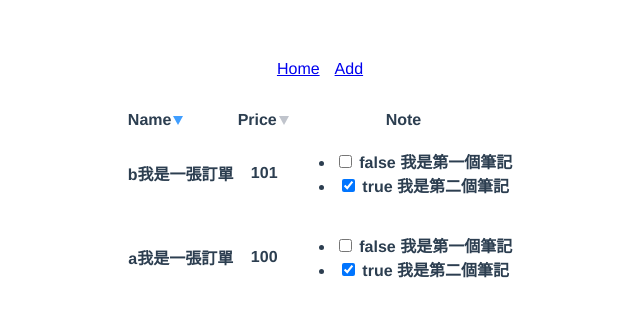
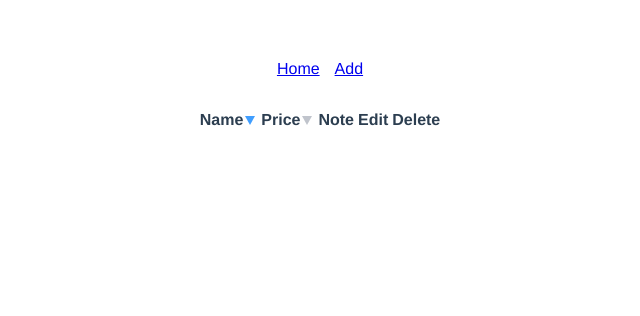
Before and after one commit to Wei12345/inquartik.interview.front-end, a Vue app: page / in a window 1280 px wide. Shown: the top 316 px of the page, without its empty margins (320-960 px from the left). Built offline with nearby package versions, Linux system fonts and the light colour scheme.

Commit message:
feat: add order-edit and order-delete

```diff
--- a/src/pages/Home/Index.vue
+++ b/src/pages/Home/Index.vue
@@ -1,35 +1,13 @@
 <template>
-  <OrderList class="order-list" v-model:orders="orders"/>
+  <OrderList class="order-list" v-model:orders="orders" @update:orders="updatedOrders"/>
 </template>
 
 <script>
 import { ref } from 'vue'
 
 import { ORDER_LOCAL_STORAGE_KEY } from '@/constants/storage'
-import { uniqueNumber } from '@/libs/unique';
 
 import OrderList from './components/OrderList'
-
-const INIT_ORDER_DATA = [
-  {
-    id: uniqueNumber(),
-    name: 'a我是一張訂單',
-    price: 100,
-    notes: [
-      { id: uniqueNumber(), isCompleted: false, text: '我是第一個筆記' },
-      { id: uniqueNumber(), isCompleted: true, text: '我是第二個筆記' }
-    ]
-  },
-  {
-    id: uniqueNumber(),
-    name: 'b我是一張訂單',
-    price: 101,
-    notes: [
-      { id: uniqueNumber(), isCompleted: false, text: '我是第一個筆記' },
-      { id: uniqueNumber(), isCompleted: true, text: '我是第二個筆記' }
-    ]
-  }
-]
 
 export default {
   name: 'HomePage',
@@ -37,11 +15,16 @@ export default {
     OrderList
   },
   setup() {
-    const orderData = JSON.parse(localStorage.getItem(ORDER_LOCAL_STORAGE_KEY)) || INIT_ORDER_DATA;
+    const orderData = JSON.parse(localStorage.getItem(ORDER_LOCAL_STORAGE_KEY)) || [];
     const orders = ref([...orderData]);
 
+    const updatedOrders = () => {
+      localStorage.setItem(ORDER_LOCAL_STORAGE_KEY, JSON.stringify(orders.value));
+    }
+
     return {
-      orders
+      orders,
+      updatedOrders
     }
   },
 }
--- /dev/null
+++ b/src/pages/Home/components/OrderItem.vue
@@ -0,0 +1,102 @@
+<template>
+  <tr>
+    <th>
+      <template v-if="isEdit"><input type="text" v-model="editForm.name" /></template>
+      <template v-else>{{ order.name }}</template>
+    </th>
+    <th>
+      <template v-if="isEdit"><input type="number" v-model.number="editForm.price" /></template>
+      <template v-else>{{ order.price }}</template>
+    </th>
+    <th>
+      <template v-if="isEdit"><textarea rows="5" placeholder="換行創建多選項" v-model="editForm.note"/></template>
+      <template v-else>
+        <ul>
+          <li v-for="(note) in order.notes" :key="note.id">
+            <input type="checkbox" :checked="note.isCompleted" @change="noteIsCompletedChange({ orderId: order.id, noteId: note.id } , $event)"/>
+            {{ note.isCompleted }}
+            {{ note.text }}
+          </li>
+        </ul>
+      </template>
+
+    </th>
+    <th>
+      <template v-if="isEdit">
+        <button type="button" @click="orderConfirmEdit">confirm</button>
+        <button type="button" @click="orderCancelEdit">cancel</button>
+      </template>
+      <template v-else>
+        <button type="button" @click="orderEdit">edit</button>
+      </template>
+    </th>
+    <th>
+      <button type="button" @click="orderDelete(order.id)">delete</button>
+    </th>
+  </tr>
+</template>
+
+<script>
+import { watch, computed, reactive, ref } from 'vue'
+
+import { uniqueNumber } from '@/libs/unique';
+
+export default {
+  name: 'OrderItem',
+  props: ['order'],
+  emits: ['noteIsCompletedChange', 'orderEdit', 'orderDelete'],
+  setup(props, { emit }) {
+    const noteIsCompletedChange = (params, event) => {
+      emit('noteIsCompletedChange', params, event.target.checked)
+    }
+
+    const isEdit = ref(false);
+    const initForm = computed(() => ({
+      name: props.order.name,
+      price: props.order.price,
+      note: props.order.notes.map(note => note.text).join('\n'),
+    }))
+    let editForm = reactive({...initForm.value})
+    const orderEdit = () => {
+      isEdit.value = true;
+    }
+    watch(initForm, (form) => {
+      editForm.name = form.name;
+      editForm.price = form.price;
+      editForm.note = form.note;
+    })
+    const orderConfirmEdit = () => {
+      isEdit.value = false;
+      emit('orderEdit', {
+        id: props.order.id,
+        name: editForm.name,
+        price: editForm.price,
+        notes: editForm.note
+          .split('\n')
+          .map(noteText => ({
+            id: uniqueNumber(),
+            isCompleted: false,
+            text: noteText,
+          }))
+      });
+    }
+    const orderCancelEdit = () => {
+      isEdit.value = false;
+    }
+
+    const orderDelete = (orderId) => {
+      emit('orderDelete', orderId);
+    }
+
+    return {
+      noteIsCompletedChange,
+      editForm,
+      isEdit,
+      orderEdit,
+      orderConfirmEdit,
+      orderCancelEdit,
+      orderDelete
+    }
+  }
+}
+</script>
--- a/src/pages/Home/components/OrderList.vue
+++ b/src/pages/Home/components/OrderList.vue
@@ -7,22 +7,18 @@
         </th>
         <th><div class="list-th-content">Price <SortTool :sortKey="SortKey.PRICE" v-model:sort="sort" /></div></th>
         <th>Note</th>
+        <th>Edit</th>
+        <th>Delete</th>
       </tr>
     </thead>
     <tbody>
-      <tr v-for="(order) in sortedOrderes" :key="order.id">
-        <th>{{ order.name }}</th>
-        <th>{{ order.price }}</th>
-        <th>
-          <ul>
-            <li v-for="(note) in order.notes" :key="note.id">
-              <input type="checkbox" :checked="note.isCompleted" @change="noteIsCompletedChange({ orderId: order.id, noteId: note.id } , $event)"/>
-              {{ note.isCompleted }}
-              {{ note.text }}
-            </li>
-          </ul>
-        </th>
-      </tr>
+      <OrderItem
+        v-for="order in sortedOrderes"
+        :key="order.id"
+        :order="order"
+        @noteIsCompletedChange="noteIsCompletedChange"
+        @orderEdit="orderEdit"
+        @orderDelete="orderDelete"/>
     </tbody>
   </table>
 </template>
@@ -31,10 +27,11 @@
 import { toRef, ref, computed } from 'vue';
 
 import SortTool, { Sort } from '@/components/SortTool';
+import OrderItem from './OrderItem'
 
 export default {
   name: 'OrderList',
-  components: { SortTool },
+  components: { SortTool, OrderItem },
   props: ['orders'],
   emits: ['update:orders'],
   setup(props, { emit }) {
@@ -58,18 +55,34 @@ export default {
       return newOrders.value
     });
 
-    const noteIsCompletedChange = ({ orderId, noteId }, event) => {
+    const noteIsCompletedChange = ({ orderId, noteId }, value) => {
       const newOrders = toRef(props, 'orders')
       const orderIndex = newOrders.value.findIndex(order => order.id === orderId);
       const noteIndex = newOrders.value[orderIndex].notes.findIndex(note => note.id === noteId);
-      newOrders.value[orderIndex].notes[noteIndex].isCompleted = event.target.checked;
-      emit('update:orders', newOrders.value)
+      newOrders.value[orderIndex].notes[noteIndex].isCompleted = value;
+      emit('update:orders', newOrders.value);
+    }
+
+    const orderEdit = (newOrder) => {
+      const newOrders = toRef(props, 'orders')
+      const orderIndex = newOrders.value.findIndex(order => order.id === newOrder.id);
+      newOrders.value.splice(orderIndex, 1, newOrder);
+      emit('update:orders', newOrders.value);
+    }
+
+    const orderDelete = (orderId) => {
+      const newOrders = toRef(props, 'orders')
+      const orderIndex = newOrders.value.findIndex(order => order.id === orderId);
+      newOrders.value.splice(orderIndex, 1);
+      emit('update:orders', newOrders.value);
     }
 
     return {
       SortKey,
       sort,
       sortedOrderes,
+      orderEdit,
+      orderDelete,
       noteIsCompletedChange
     }
   }
```
